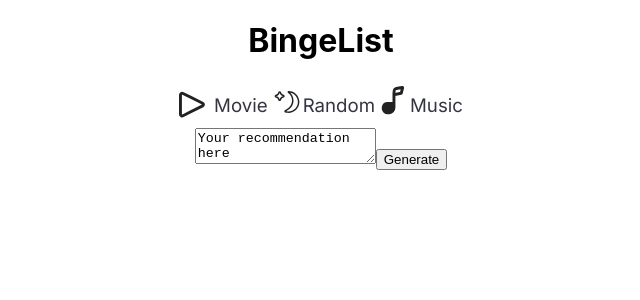
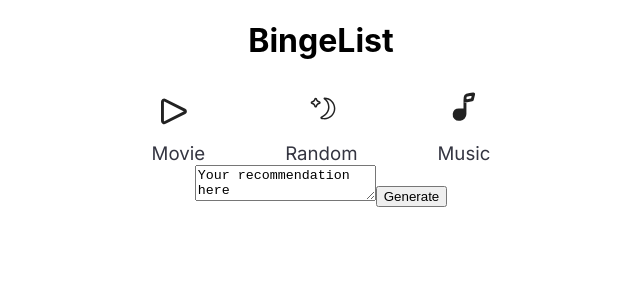
Before and after one commit to BeanyBeans/Hacklytics, a React (Create React App) app in the folder hacklytics/: page / in a window 1280 px wide. Shown: the top 300 px of the page, without its empty margins (319-959 px from the left). Built offline with nearby package versions, Linux system fonts and the light colour scheme.

Commit message:
fixed up category/list css

```diff
--- a/hacklytics/src/components/Category.css
+++ b/hacklytics/src/components/Category.css
@@ -1,20 +1,22 @@
 @import url('https://fonts.googleapis.com/css2?family=Inter:wght@100..900&display=swap');
 
-.category-container {
+.container {
   display: flex;
   flex-direction: column;
+  justify-content: center;
   align-items: center;
-    justify-content: center; /* Center items vertically */
   text-align: center;
+  margin-left: 40px;
+  margin-right: 40px;
+}
+.image {
+  width: 35px; /* Adjust width as needed */
+  height: 50px; /* Maintain aspect ratio */
+  margin-bottom: 10px; /* Add space between image and text */
+  display: block;
 }
 
-  .category-image {
-    width: 35px; /* Adjust width as needed */
-    height: auto; /* Maintain aspect ratio */
-    margin-bottom: 10px; /* Add space between image and text */
-  }
-
-  .category-name {
+.name {
   text-align: center;
   font-family: Inter; /* Set font to Inter */
   font-size: 14pt; /* Set font size to 18pt */
--- a/hacklytics/src/components/Movie.js
+++ b/hacklytics/src/components/Movie.js
@@ -4,9 +4,9 @@ import { ReactComponent as MoviePic } from '../images/movie.svg'; // Importing S
 
 export default function Movie() {
     return (
-        <div className="category-container">
-            <MoviePic className="category-image" />
-            <div className="category-name">{"Movie"}</div>
+        <div className="container">
+            <MoviePic className="image" />
+            <div className="name">{"Movie"}</div>
         </div>
     );
 }
--- a/hacklytics/src/components/Music.js
+++ b/hacklytics/src/components/Music.js
@@ -4,9 +4,13 @@ import { ReactComponent as MusicPic } from '../images/music.svg'; // Importing S
 
 export default function Music() {
     return (
-        <div className="category-container">
-            <MusicPic className="category-image" />
-            <div className="category-name">{"Music"}</div>
+        // <div className="category-container">
+        //     <MusicPic className="category-image" />
+        //     <div className="category-name">{"Music"}</div>
+        // </div>
+        <div className="container">
+            <MusicPic className="image" />
+            <div className="name">{"Music"}</div>
         </div>
     );
 }
--- a/hacklytics/src/components/Random.js
+++ b/hacklytics/src/components/Random.js
@@ -4,9 +4,13 @@ import { ReactComponent as RandomPic } from '../images/random.svg'; // Importing
 
 export default function Random() {
     return (
-        <div className="category-container">
-            <RandomPic className="category-image" />
-            <div className="category-name">{"Random"}</div>
+        // <div className="category-container">
+        //     <RandomPic className="category-image" />
+        //     <div className="category-name">{"Random"}</div>
+        // </div>
+        <div className="container">
+            <RandomPic className="image" />
+            <div className="name">{"Random"}</div>
         </div>
     );
 }
--- a/hacklytics/src/pages/CategoryList.css
+++ b/hacklytics/src/pages/CategoryList.css
@@ -21,19 +21,3 @@
     width: 100px;
     height: 100px;
 }
-
-.nav-bar {
-    background-color: black;
-    margin-top: -22px;
-    padding-right: 50px;
-    width: 300px;
-}
-
-.title {
-    color:rgb(121, 108, 108);
-    padding-left: 10px;
-}
-
-.selected {
-    background-color: rgb(67, 61, 61)
-}
```
Lines whose indentation alone changed are shown as unchanged.
